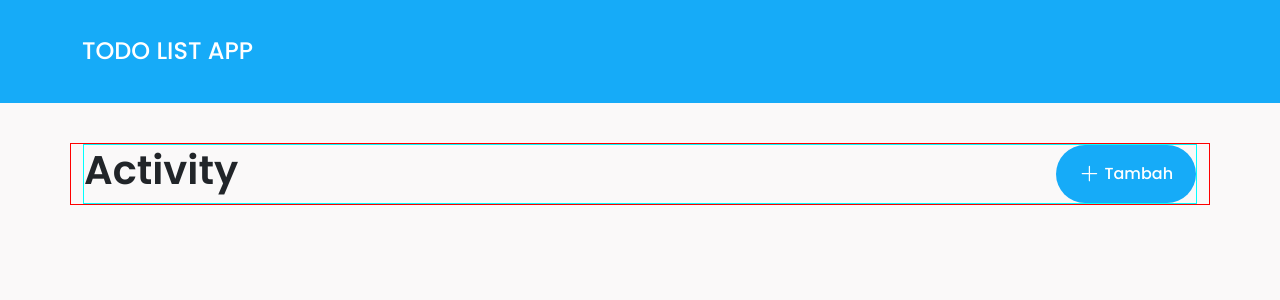
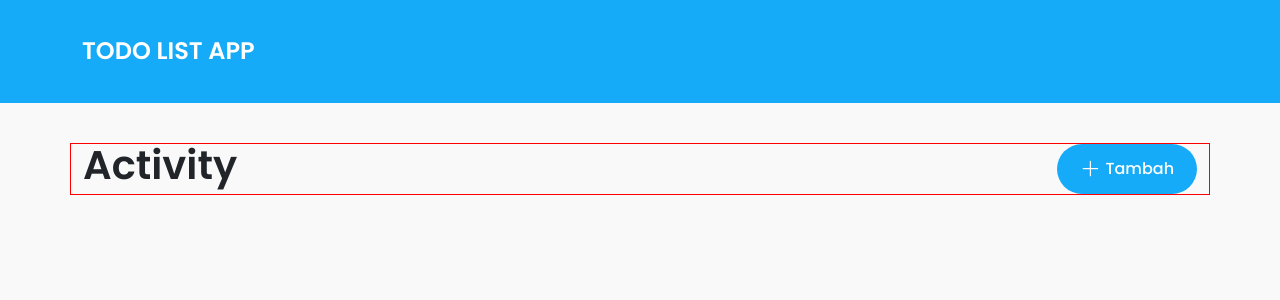
Before and after one commit to elangyudha280/elang-yudha-case-todolist, a React (Vite) app: page / in a window 1280 px wide. Shown: the top 300 px of the page. Built offline with nearby package versions, Linux system fonts and the light colour scheme.

Commit message:
fix bugs

```diff
--- a/src/assets/css/index.css
+++ b/src/assets/css/index.css
@@ -21,6 +21,7 @@
 }
 .navbar-dashboard h2 {
   margin: 0;
+  font-weight: 600;
   font-size: 1.5em;
 }
 
@@ -33,9 +34,8 @@
 .header-activity {
   position: relative;
   width: 100%;
-  height: 60px;
+  height: 50px;
   display: flex;
-  border: 1px solid cyan;
   font-family: "Poppins", sans-serif;
 }
 .header-activity .activity-title {
@@ -46,7 +46,7 @@
 }
 .header-activity .btn-activity-add-button {
   width: 140px;
-  padding: 0.5em;
+  padding: 0 0.5em;
   height: 100%;
   display: flex;
   gap: 0.3em;
--- a/src/assets/css/index.scss
+++ b/src/assets/css/index.scss
@@ -25,6 +25,7 @@ $content-color:#16abf8;
     padding: 2em 0.4em;
     h2{
         margin:0;
+        font-weight: 600;
         font-size: 1.5em;
     }
 }
@@ -43,9 +44,8 @@ $content-color:#16abf8;
 .header-activity{
     position: relative;
     width: 100%;
-    height: 60px;
+    height: 50px;
     display: flex;
-    border: 1px solid cyan;
     font-family: $font;
 
     .activity-title{
@@ -58,7 +58,7 @@ $content-color:#16abf8;
     // button add activity
     .btn-activity-add-button{
         width: 140px;
-        padding: 0.5em ;
+        padding: 0 0.5em ;
         height: 100%;
         display: flex;
         gap: 0.3em;
```
Also changed, not shown: 1 other file (tests, documents, lock files or other folders).
